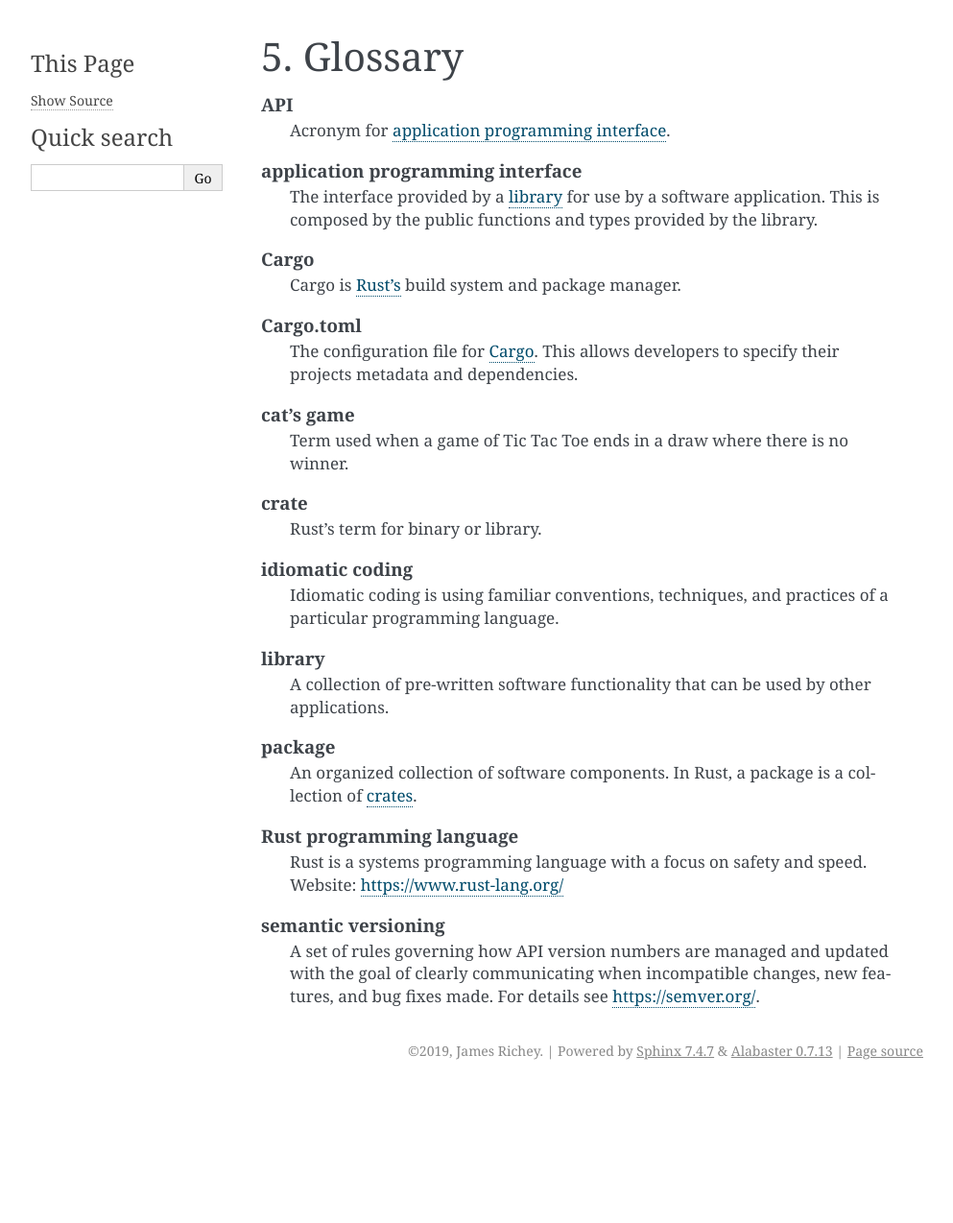
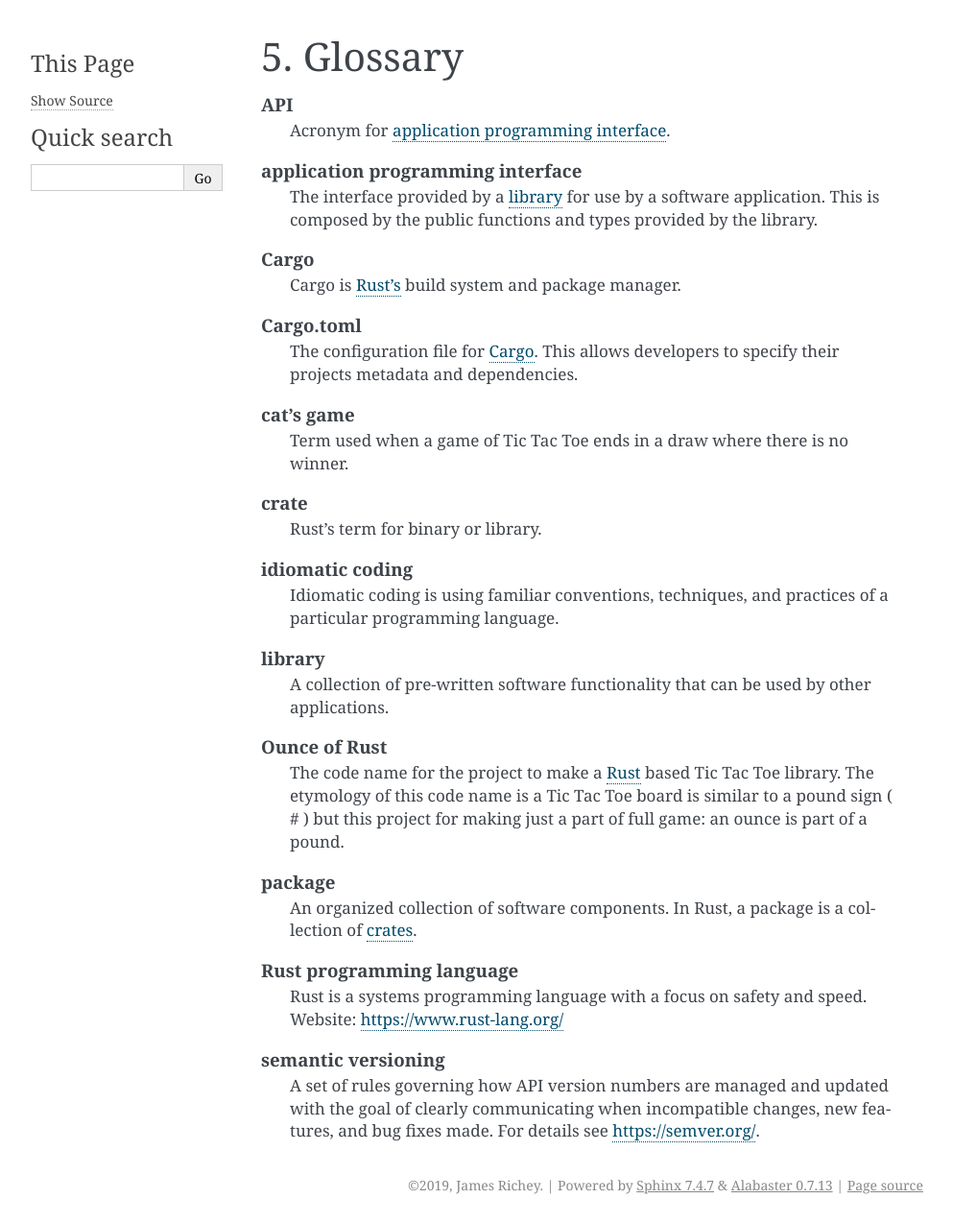
Before and after one commit to j-richey/ounce-of-rust-design-doc, a Sphinx documentation site: the page built from source/glossary.rst, in a window 1280 px wide. Shown: the whole page at 96% size, without its empty margins (148-1141 px from the left). Built offline with Sphinx 7.4.7, drawn with Linux system fonts in a browser that asks for light colours; before the commit the page ends 1134 px from its top, so only the background shows below that.

Commit message:
Minor typos and spelling fixes.
Also defining where the project name comes from.

```diff
--- a/source/design/public-api.rst
+++ b/source/design/public-api.rst
@@ -94,7 +94,7 @@
         +is_game_over() -> bool
     }
 
-A state machine to determine which player has the next move or when the game
+A state machine is used determine which player has the next move or when the game
 is over. The state diagram is shown in :numref:`uml-game-state-diagram`.
 
 ..  _uml-game-state-diagram:
--- a/source/glossary.rst
+++ b/source/glossary.rst
@@ -36,6 +36,12 @@
         A collection of pre-written software functionality that can be used by
         other applications.
 
+    Ounce of Rust
+        The code name for the project to make a :term:`Rust <Rust programming language>`
+        based Tic Tac Toe library. The etymology of this code name is a Tic Tac
+        Toe board is similar to a pound sign ( # ) but this project for making
+        just a part of full game: an ounce is part of a pound.
+
     package
         An organized collection of software components. In Rust, a package is a
         collection of :term:`crates <crate>`.
--- a/source/requirements/user-stories.rst
+++ b/source/requirements/user-stories.rst
@@ -199,7 +199,7 @@
 
 API design can be subjective. However, providing an idiomatic Rust API is important
 to fulfilling the :ref:`ref-learn-about-rust-objective` objective. Therefore,
-obtaining the onions of an experienced Rust programmer helps ensure the resulting
+obtaining the opinions of an experienced Rust programmer helps ensure the resulting
 design is reasonable and idiomatic.
 
 
```
